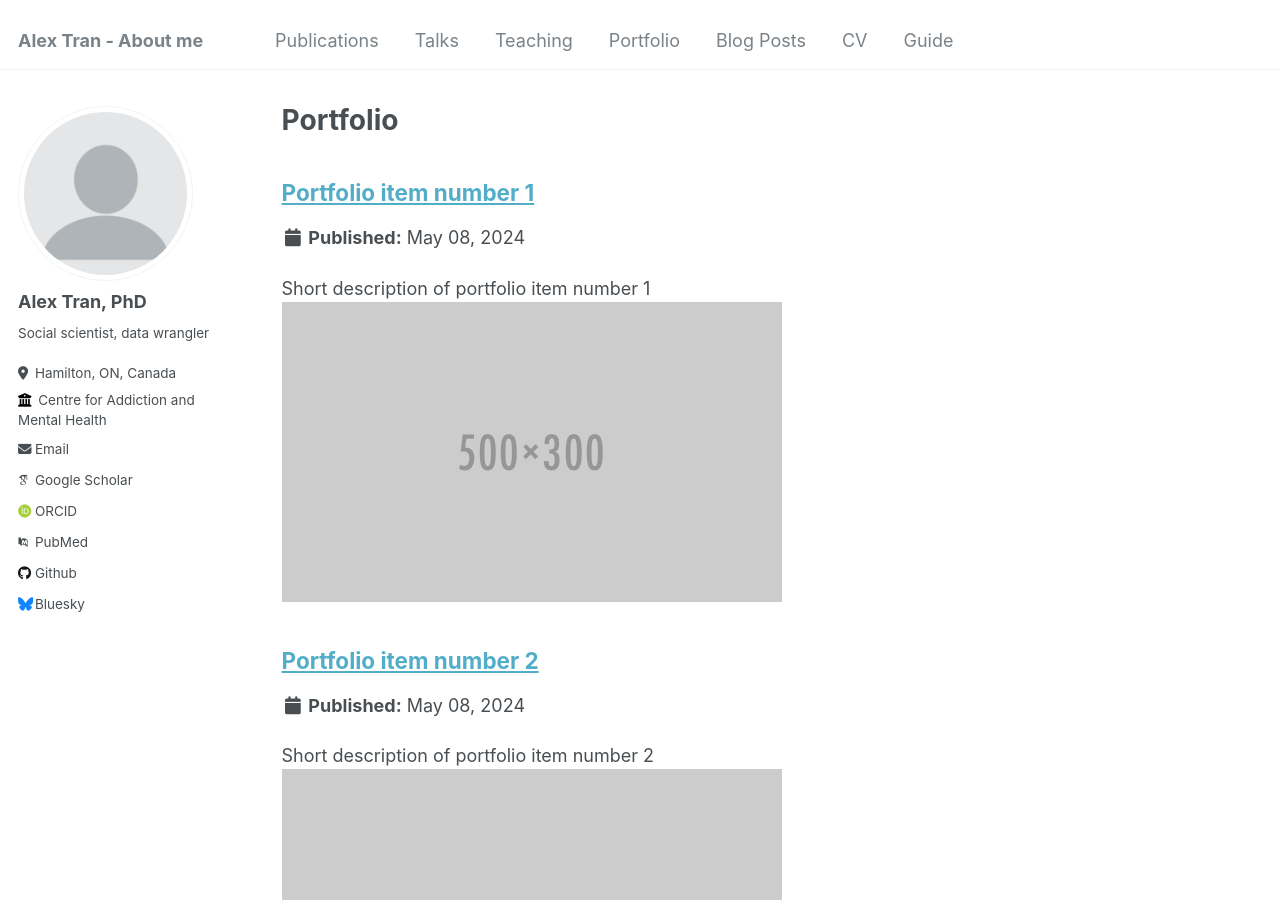
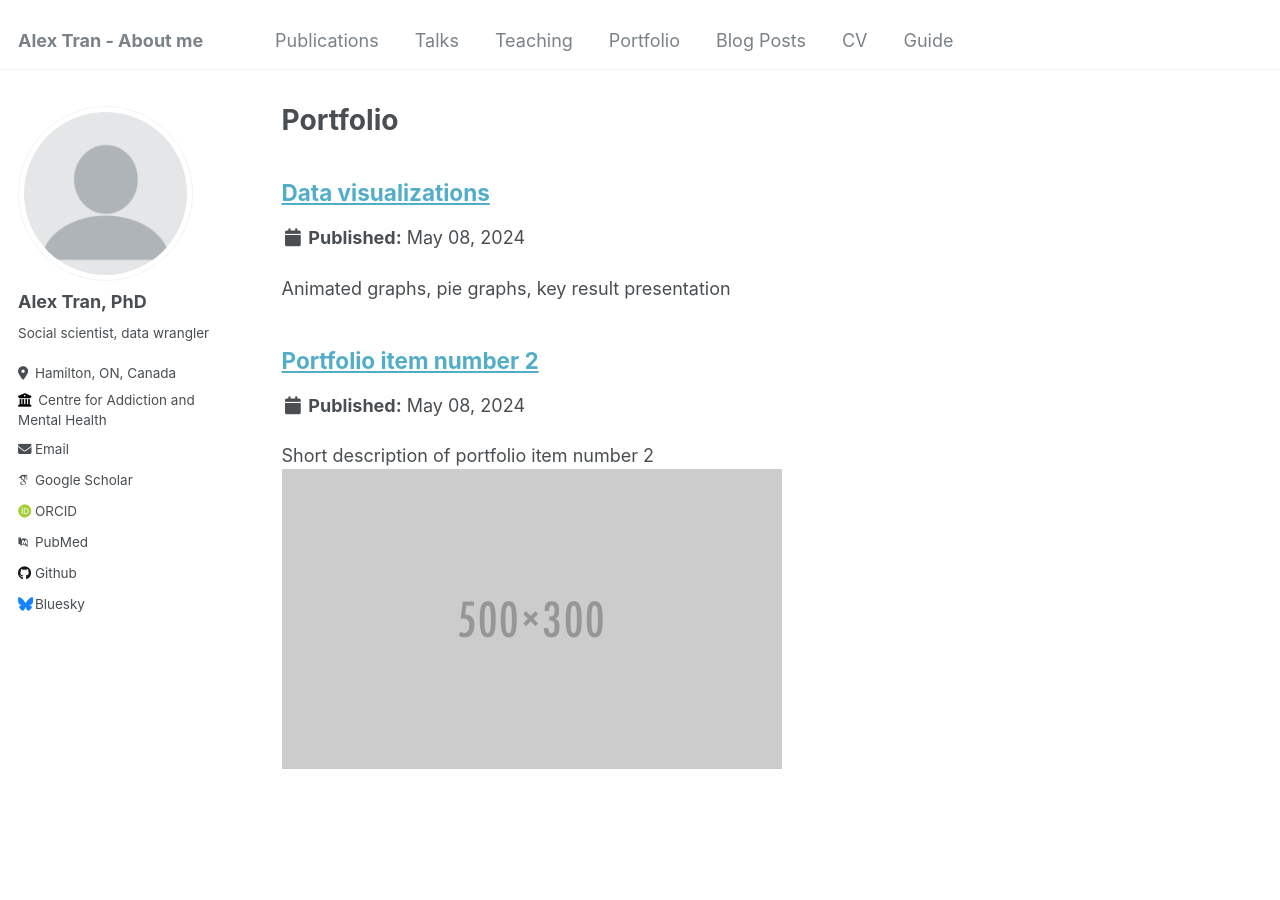
Before and after one commit to 9trana/academic_site, a Jekyll site: the page built from _pages/portfolio.html, in a window 1280 px wide and 900 px high. Built offline with Jekyll 4.4.1, drawn with Linux system fonts in a browser that asks for light colours; some web fonts are replaced.

Commit message:
Update portfolio-1.md

```diff
--- a/_portfolio/portfolio-1.md
+++ b/_portfolio/portfolio-1.md
@@ -1,7 +1,17 @@
 ---
-title: "Portfolio item number 1"
-excerpt: "Short description of portfolio item number 1<br/><img src='/images/500x300.png'>"
+title: "Data visualizations"
+excerpt: "Animated graphs, pie graphs, key result presentation<br/>"
 collection: portfolio
 ---
 
-This is an item in your portfolio. It can be have images or nice text. If you name the file .md, it will be parsed as markdown. If you name the file .html, it will be parsed as HTML.
+# Visualization of mortality rates between 4 countries<br/>
+<img src='/images/linegraph_anim.gif'>
+
+# Visualization of changes in cancer knowledge following exposure to experimental manipulation<br/>
+<img src='/images/knowgraph_anim.gif'>
+
+# Breakdown of income groups in a large dataset (scalable)<br/>
+<img src='/images/edu.png'>
+
+# Interaction effect of experimental condition on a personality moderator<br/>
+<img src='/images/exper_int.png'>
```
